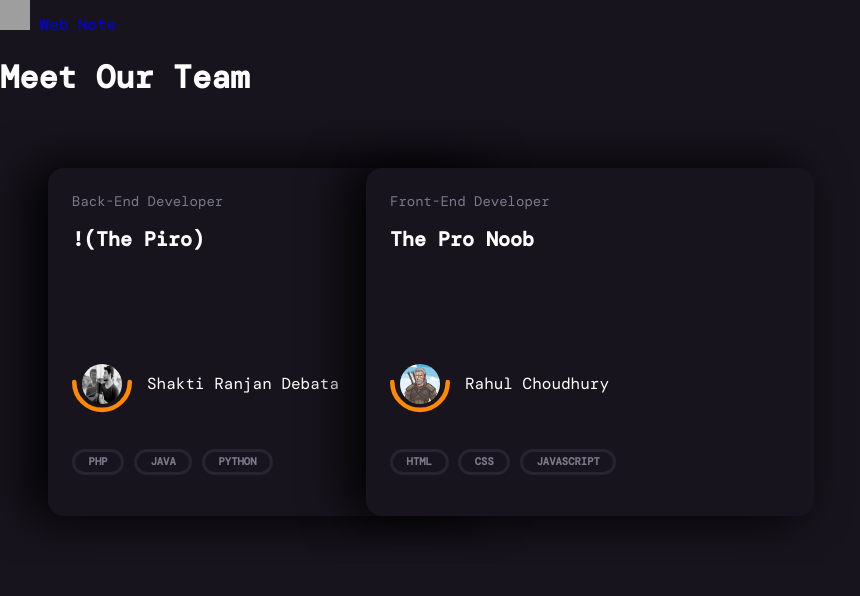
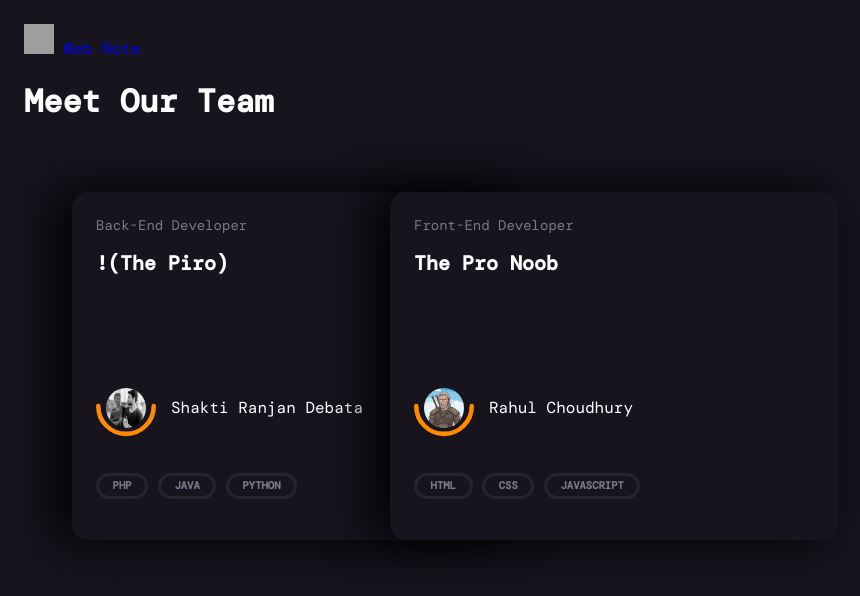
Before and after one commit to d-shaktiranjan/PocketNote, a PHP site: page /web_note/team.php in a window 1280 px wide. Shown: the top 596 px of the page, without its empty margins (0-860 px from the left). Run offline with PHP 8.4, Linux system fonts and the light colour scheme; some web fonts are replaced; grey boxes are pictures that could not be loaded.

Commit message:
Fixed Padding

```diff
--- a/teamStyle.css
+++ b/teamStyle.css
@@ -1,8 +1,8 @@
 @import url("https://fonts.googleapis.com/css2?family=DM+Mono:wght@300;400;500&display=swap");
 
 body {
-  padding: 0;
-  margin: 0;
+  padding: 0.5rem;
+  margin: 1rem;
   background-color: #17141d;
   color: white;
   font-family: "DM Mono", monospace;
```
